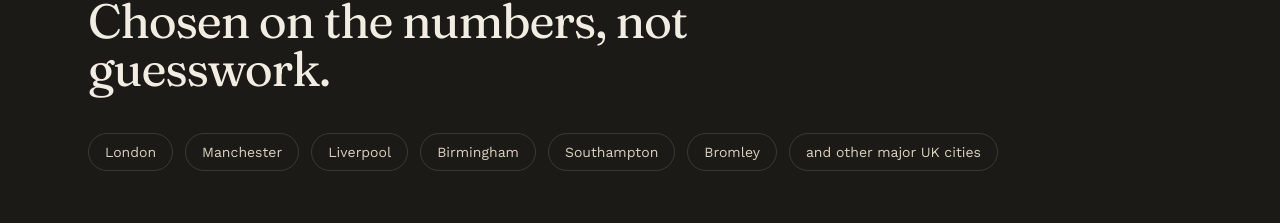
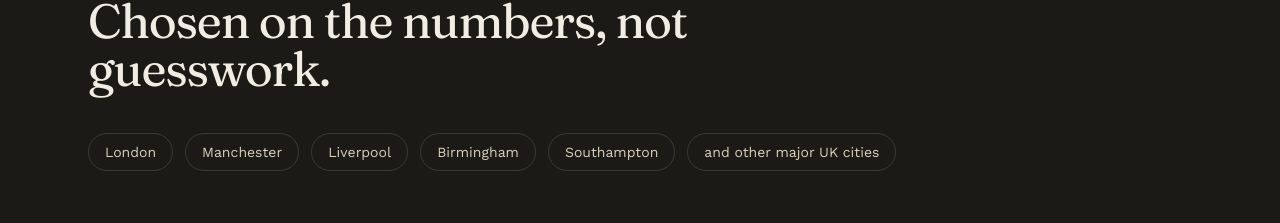
Before and after one commit to rodelbng-bit/thronesideassets, a Next.js app: page / in a window 1280 px wide. Shown: the part 2299-2522 px from the top of the page. Built offline with nearby package versions, Linux system fonts and the light colour scheme.

Commit message:
Remove Bromley from Where We Source cities list

```diff
--- a/src/components/MarketActivity.tsx
+++ b/src/components/MarketActivity.tsx
@@ -4,7 +4,6 @@ const cities = [
   "Liverpool",
   "Birmingham",
   "Southampton",
-  "Bromley",
   "and other major UK cities",
 ];
 
```
